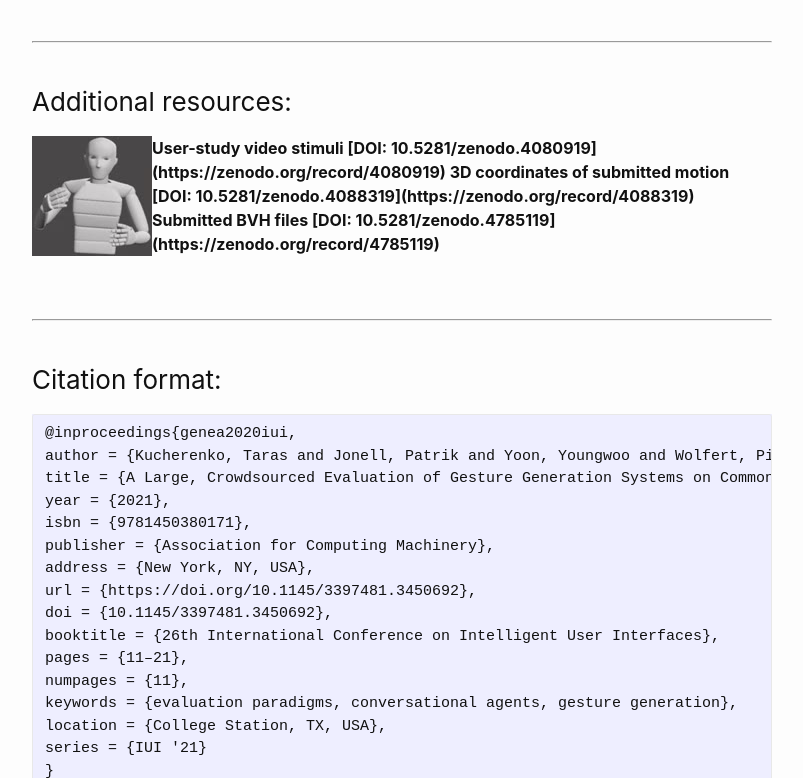
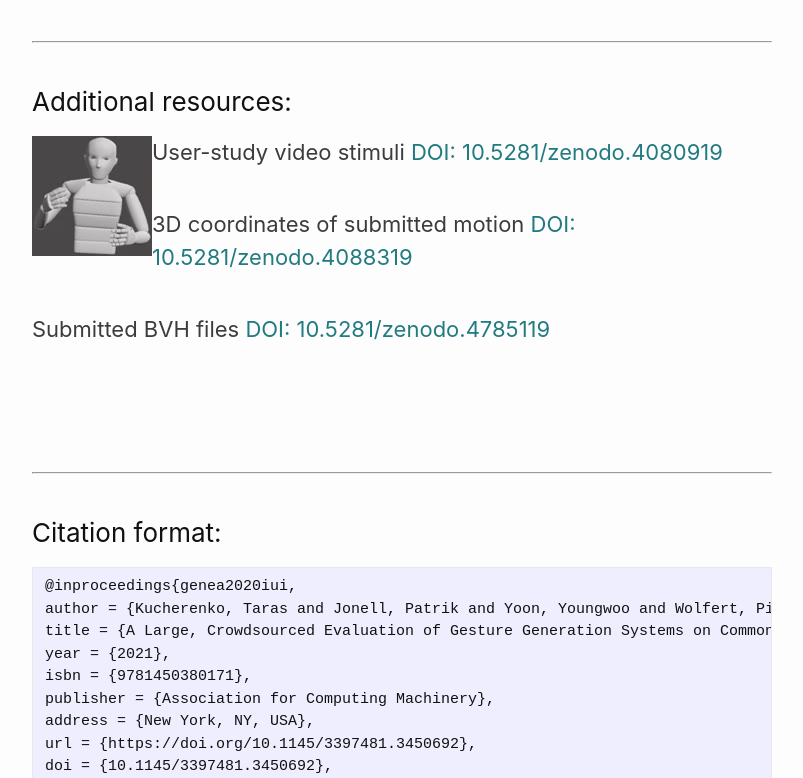
Before and after one commit to Svito-zar/Svito-zar.github.io, a Jekyll site: the page built from _posts/2021-07-26-GENEA_challenge.md, in a window 1280 px wide and 900 px high, scrolled down 1966 px, cut to the strip 122-900 px from the top of the window. Shown: the whole strip, without its empty margins (238-1041 px from the left). Built offline with Jekyll 4.4.1, drawn with Linux system fonts in a browser that asks for light colours.

Commit message:
Fixing list

```diff
--- a/_posts/2021-07-26-GENEA_challenge.md
+++ b/_posts/2021-07-26-GENEA_challenge.md
@@ -42,9 +42,9 @@ Co-speech gestures, gestures that accompany speech, play an important role in hu
 
 <div style="text-align:left">
 <img align="left" src="../assets/Avatar.jpg">
-<b> User-study video stimuli [DOI: 10.5281/zenodo.4080919](https://zenodo.org/record/4080919) </b>
-<b> 3D coordinates of submitted motion [DOI: 10.5281/zenodo.4088319](https://zenodo.org/record/4088319) </b>
-<b> Submitted BVH files [DOI: 10.5281/zenodo.4785119](https://zenodo.org/record/4785119) </b>
+<p style="font-size: 22px;"> User-study video stimuli  <a href="https://zenodo.org/record/4080919"> DOI: 10.5281/zenodo.4080919 </a> </p> <br>
+<p style="font-size: 22px;"> 3D coordinates of submitted motion <a href="https://zenodo.org/record/4088319"> DOI: 10.5281/zenodo.4088319 </a> </p> <br>
+<p style="font-size: 22px;"> Submitted BVH files <a href="https://zenodo.org/record/4785119"> DOI: 10.5281/zenodo.4785119 </a> </p> <br>
 <br>
 <br>
 </div>
```
